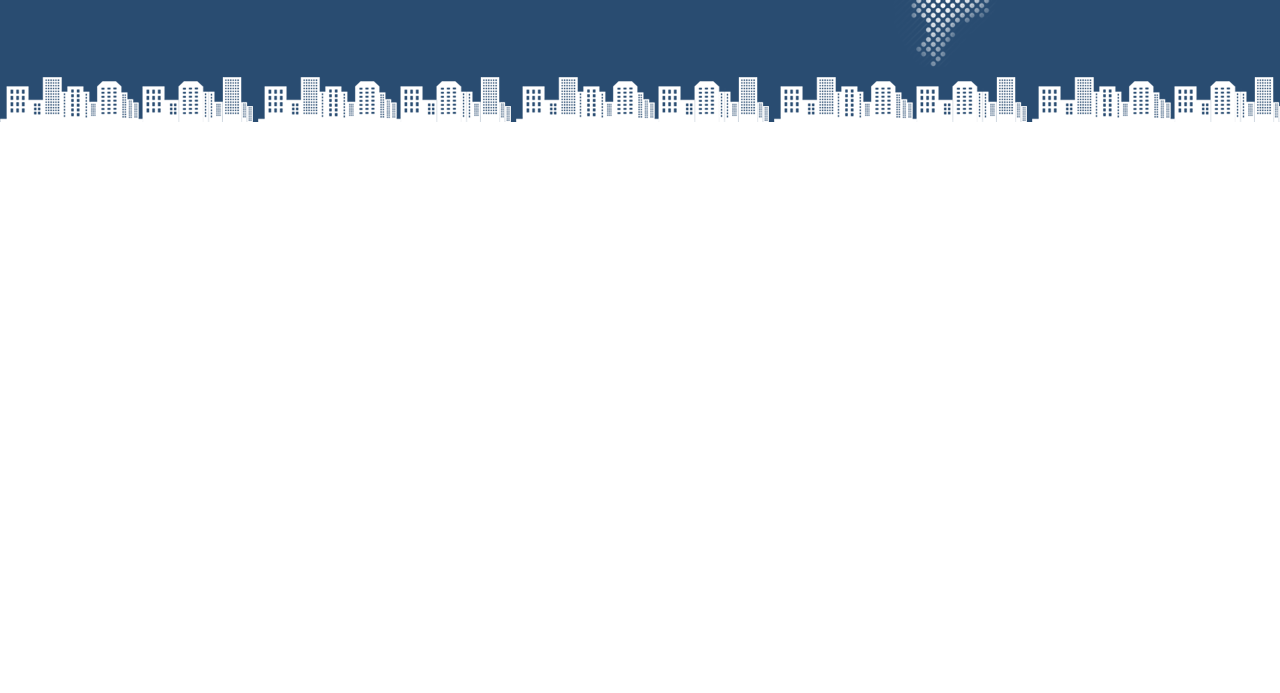
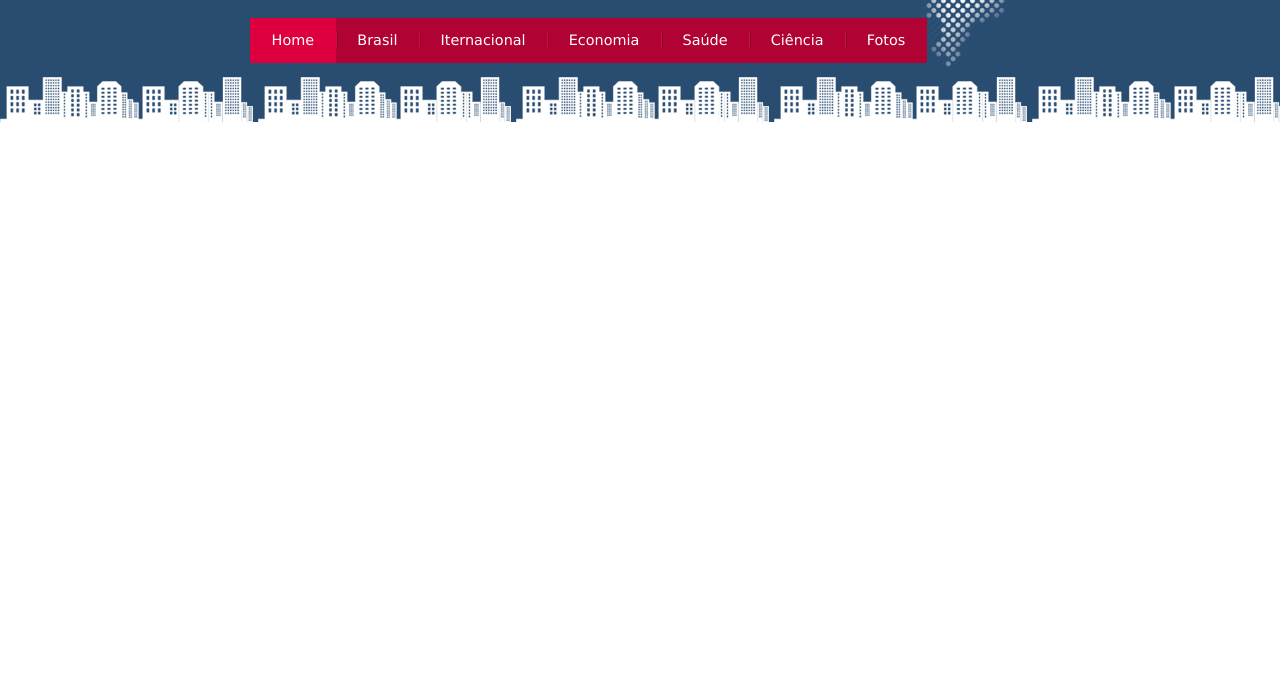
Before and after one commit to MunrraMT/CSS3-Intermediario-Avancado, a plain HTML site: page Projeto-04/ByCurso/index.html in a window 1280 px wide. Shown: the part 107-800 px from the top of the page. Drawn offline with Linux system fonts and the light colour scheme.

Commit message:
Aula 66. #projeto4 Site de Notícias Cidade - Barra de navegação

```diff
--- a/Projeto-04/ByCurso/index.html
+++ b/Projeto-04/ByCurso/index.html
@@ -7,12 +7,21 @@
         <title>Notícias Cidade - Seu site de notícias</title>
         <link rel="stylesheet" href="style.css">
     </head>
-    <body>
+    <body class="home">
 
         <div id="container">
             <div id="topo">
                 <img src="../imagem/logo.png" alt="Logo">
                 <h1>Notícias Cidade</h1>
+                <ul id="navegacao">
+                    <li class="primeiro"><a href="./index.html" id="home">Home</a></li>
+                    <li><a href="./brasil.html" id="brasil">Brasil</a></li>
+                    <li><a href="./internacional.html" id="internacional">Iternacional</a></li>
+                    <li><a href="./economia.html" id="economia">Economia</a></li>
+                    <li><a href="./saude.html" id="saude">Saúde</a></li>
+                    <li><a href="./ciencia.html" id="ciencia">Ciência</a></li>
+                    <li><a href="./fotos.html" id="fotos">Fotos</a></li>
+                </ul>
             </div>
         </div>
 
--- a/Projeto-04/ByCurso/style.css
+++ b/Projeto-04/ByCurso/style.css
@@ -1,8 +1,25 @@
 * {margin: 0; padding: 0;}
 
 body {font-family: Verdana, Geneva, Tahoma, sans-serif; background: #fff url(../imagem/fundo.png) repeat-x left top;}
+ul {margin 0; padding: 0; list-style: none;}
 
-#container {width: 750px; margin: 0px auto;}
+body.home #navegacao a#home,
+body.brasil #navegacao a#brasil,
+body.internacional #navegacao a#internacional,
+body.economia #navegacao a#economia,
+body.saude #navegacao a#saude,
+body.ciencia #navegacao a#ciencia,
+body.fotos #navegacao a#fotos {
+    background: #de003e; color: #fff; cursor: text;
+}
+
+#container {width: 780px; margin: 0px auto;}
 
 #topo {height: 150px; padding-top: 25px; background: url(../imagem/detalhe-topo.png) no-repeat right top;}
-#topo h1 {margin-top: -200px;}
+#topo h1 {font-size: 0;}
+
+#topo ul {background: #b10333; margin-top: 30px; float: left;}
+#topo ul li {float: left;}
+#topo ul a {font-size: 0.9em; display: block; padding: 0.5em 1.5em; line-height: 2.1em; text-decoration: none; color: #fff; background: url(../imagem/divisor.png) no-repeat left center;}
+#topo ul.primeiro a {background: none;}
+#topo ul a:hover {color: #69001d}
```
